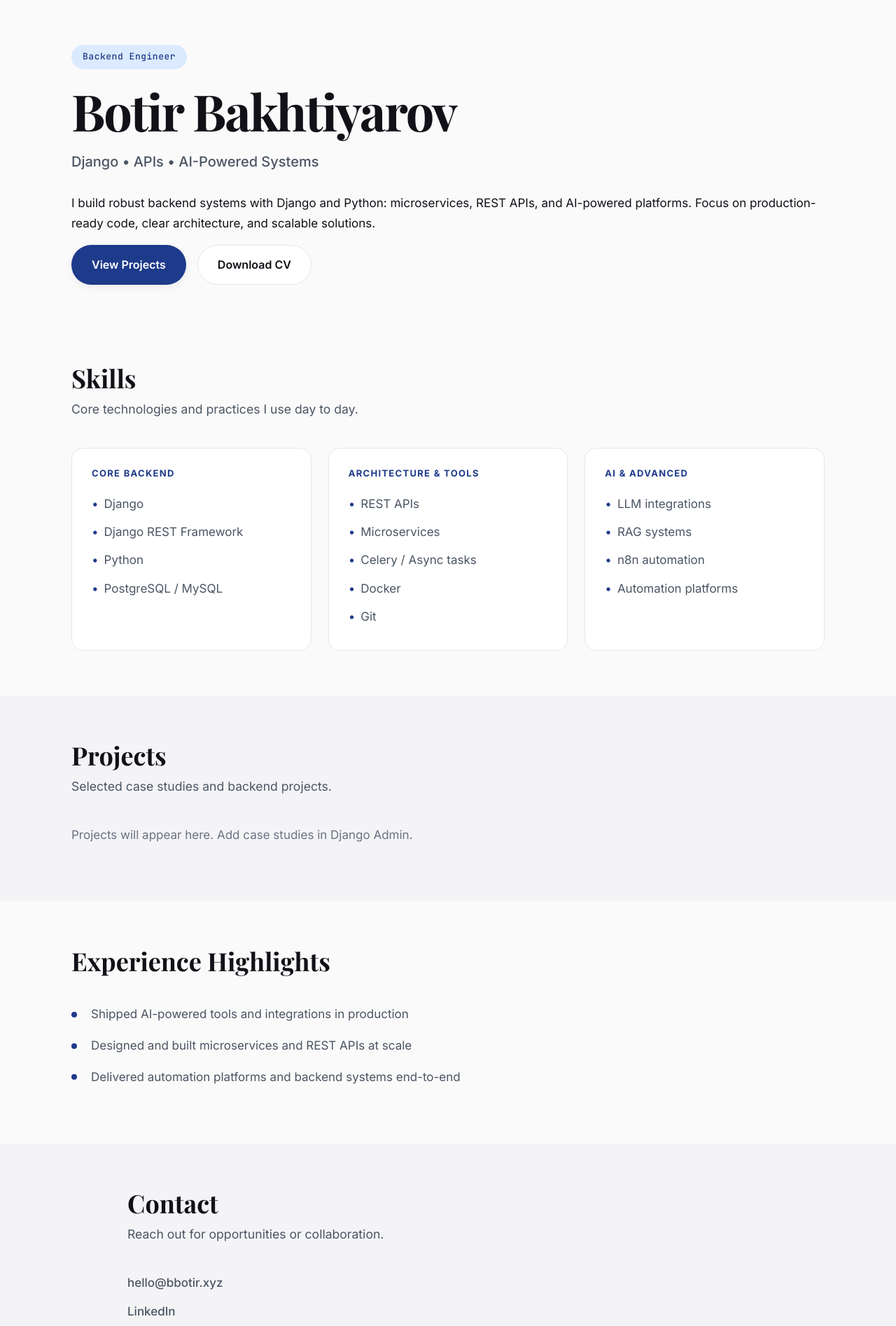
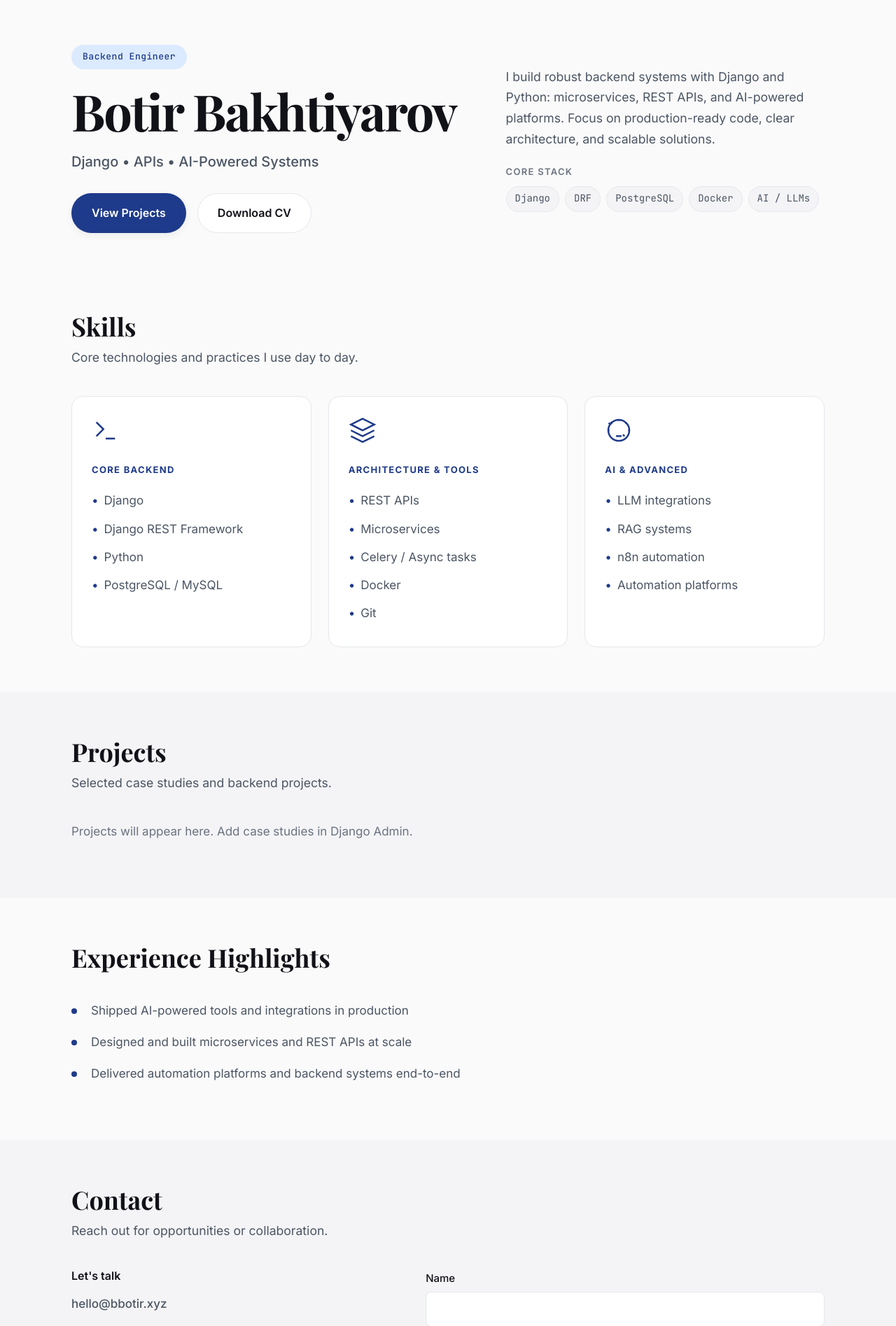
Before and after one commit to BotirBakhtiyarov/bbotir_portfolio, a Django app: page / in a window 1280 px wide. Shown: the part 65-1960 px from the top of the page at 70% size. Run offline with Django 5.2, Linux system fonts and the light colour scheme; data that the repository does not hold is empty.

Commit message:
feat(ui): redesign home page with light editorial layout

```diff
--- a/portfolio/templates/portfolio/home.html
+++ b/portfolio/templates/portfolio/home.html
@@ -2,17 +2,31 @@
 
 {% block content %}
 <section class="hero" aria-labelledby="hero-heading">
-    <div class="container">
+    <div class="container hero-inner">
+        <div class="hero-content">
             <p class="hero-badge" aria-hidden="true">Backend Engineer</p>
             <h1 id="hero-heading">Botir Bakhtiyarov</h1>
             <p class="tagline">Django • APIs • AI-Powered Systems</p>
-        <p class="intro">
+            <div class="hero-ctas">
+                <a href="{% url 'portfolio:casestudy_list' %}" class="btn btn--primary">View Projects</a>
+                <a href="{% url 'portfolio:cv_download' %}" class="btn btn--secondary" download>Download CV</a>
+            </div>
+        </div>
+        <div class="hero-about">
+            <p class="hero-intro">
                 I build robust backend systems with Django and Python: microservices, REST APIs, and AI-powered platforms.
                 Focus on production-ready code, clear architecture, and scalable solutions.
             </p>
-        <div class="hero-ctas">
-            <a href="{% url 'portfolio:casestudy_list' %}" class="btn btn--primary">View Projects</a>
-            <a href="{% url 'portfolio:cv_download' %}" class="btn btn--secondary" download>Download CV</a>
+            <div class="hero-skills">
+                <h3>Core stack</h3>
+                <ul class="hero-skills-list">
+                    <li>Django</li>
+                    <li>DRF</li>
+                    <li>PostgreSQL</li>
+                    <li>Docker</li>
+                    <li>AI / LLMs</li>
+                </ul>
+            </div>
         </div>
     </div>
 </section>
@@ -25,6 +39,9 @@
         </div>
         <div class="skills-grid">
             <div class="skill-group">
+                <svg class="skill-icon" viewBox="0 0 24 24" fill="none" stroke="currentColor" stroke-width="1.5" aria-hidden="true">
+                    <path d="M4 17l6-6-6-6M12 19h8"/>
+                </svg>
                 <h3>Core Backend</h3>
                 <ul>
                     <li>Django</li>
@@ -34,6 +51,9 @@
                 </ul>
             </div>
             <div class="skill-group">
+                <svg class="skill-icon" viewBox="0 0 24 24" fill="none" stroke="currentColor" stroke-width="1.5" aria-hidden="true">
+                    <path d="M12 2L2 7l10 5 10-5-10-5zM2 17l10 5 10-5M2 12l10 5 10-5"/>
+                </svg>
                 <h3>Architecture & Tools</h3>
                 <ul>
                     <li>REST APIs</li>
@@ -44,6 +64,9 @@
                 </ul>
             </div>
             <div class="skill-group">
+                <svg class="skill-icon" viewBox="0 0 24 24" fill="none" stroke="currentColor" stroke-width="1.5" aria-hidden="true">
+                    <path d="M9.663 17h4.673M12 3v1m6.364 1.636l-.707.707M21 12h-1M4 12H3M3.343 5.636l.707.707M16.95 17.05l-1.414-1.414M6.343 6.343L4.93 4.93M12 21a9 9 0 1 1 0-18 9 9 0 0 1 0 18z"/>
+                </svg>
                 <h3>AI & Advanced</h3>
                 <ul>
                     <li>LLM integrations</li>
@@ -67,6 +90,11 @@
             <a href="{% url 'portfolio:casestudy_detail' slug=cs.slug %}" class="card">
                 <h3>{{ cs.title }}</h3>
                 <p>{{ cs.summary }}</p>
+                <div class="tech-tags">
+                    {% for tech in cs.tech_list|slice:":5" %}
+                    <span class="tech-tag">{{ tech }}</span>
+                    {% endfor %}
+                </div>
                 <span class="card-arrow">Read case study</span>
             </a>
             {% empty %}
@@ -74,7 +102,7 @@
             {% endfor %}
         </div>
         {% if case_studies %}
-        <p style="margin-top: 1.5rem;">
+        <p style="margin-top: 2rem;">
             <a href="{% url 'portfolio:casestudy_list' %}" class="btn btn--secondary">All Projects</a>
         </p>
         {% endif %}
@@ -95,15 +123,19 @@
 </section>
 
 <section class="section section--alt" id="contact" aria-labelledby="contact-heading">
-    <div class="container container--wide">
+    <div class="container">
         <div class="section-head">
             <h2 id="contact-heading">Contact</h2>
             <p>Reach out for opportunities or collaboration.</p>
         </div>
+        <div class="contact-grid">
+            <div class="contact-info">
+                <h3>Let's talk</h3>
                 <div class="contact-links">
                     <a href="mailto:hello@bbotir.xyz">hello@bbotir.xyz</a>
                     <a href="https://www.linkedin.com/in/botir-bakhtiyarov-856a83243/" target="_blank" rel="noopener noreferrer">LinkedIn</a>
                     <a href="https://github.com/BotirBakhtiyarov" target="_blank" rel="noopener noreferrer">GitHub</a>
+                </div>
             </div>
             <form method="post" action="{% url 'portfolio:home' %}" aria-label="Contact form">
                 {% csrf_token %}
@@ -125,8 +157,9 @@
                     {{ contact_form.message }}
                     {% if contact_form.message.errors %}<span class="form-errors">{{ contact_form.message.errors }}</span>{% endif %}
                 </div>
-            <button type="submit" class="btn btn--primary">Send message</button>
+                <button type="submit" class="btn btn--primary" style="width: 100%;">Send message</button>
             </form>
+        </div>
     </div>
 </section>
 {% endblock %}
```
Lines whose indentation alone changed are shown as unchanged.
